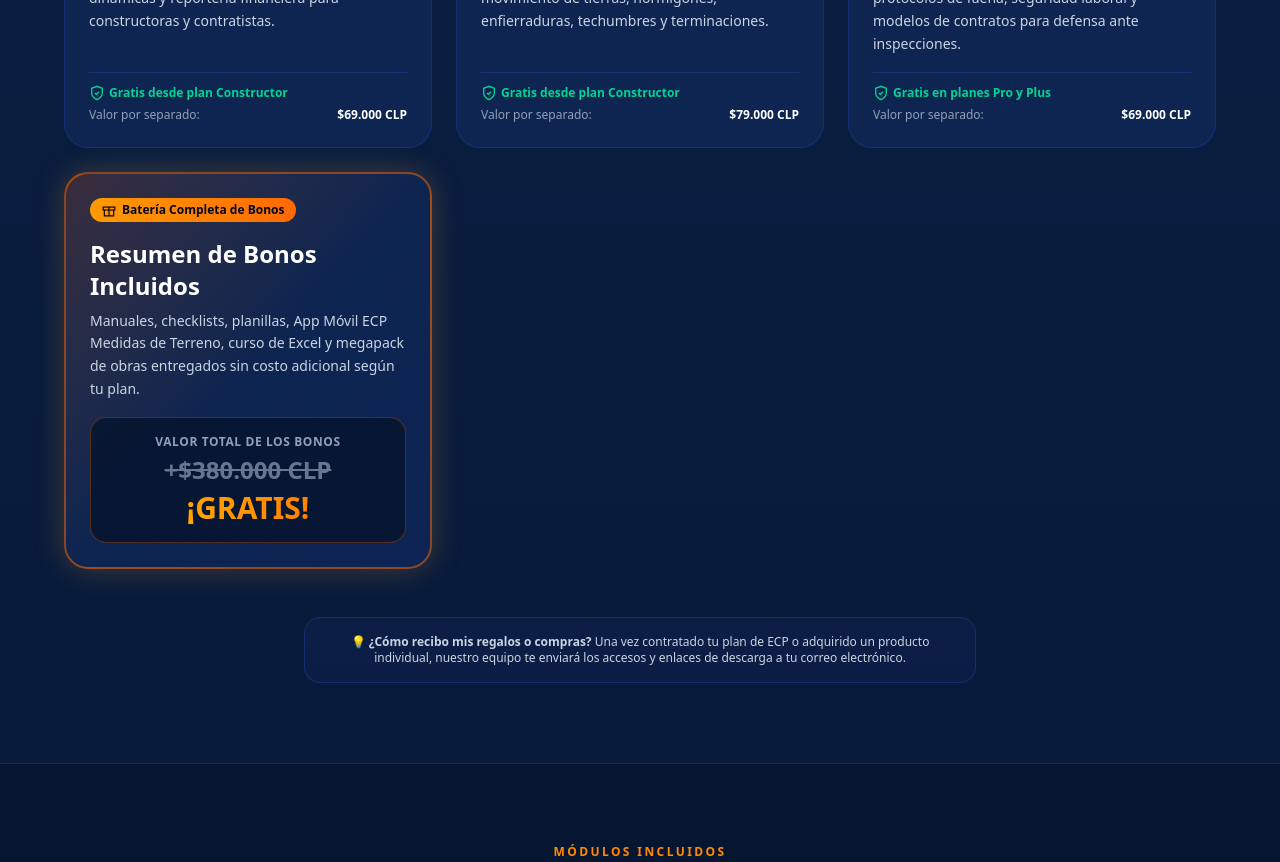
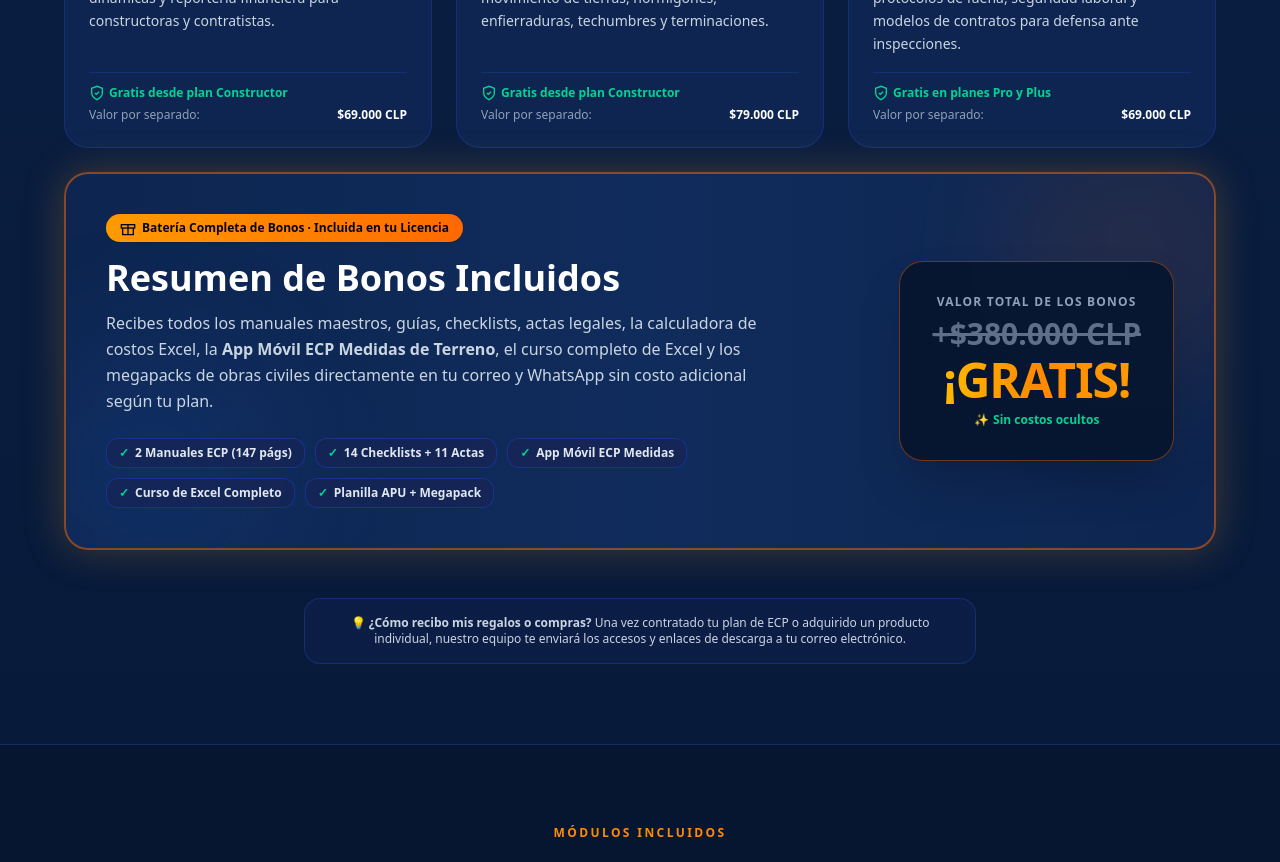
Before and after one commit to enlaceappoficial-code/agencia-soluciones-home, a Next.js app: page /constructor-pro in a window 1280 px wide. Shown: the part 4400-5262 px from the top of the page. Built offline with nearby package versions, Linux system fonts and the light colour scheme.

Commit message:
style(constructor-pro): convertir tarjeta resumen de bonos en banner horizontal full-width

```diff
--- a/src/app/constructor-pro/page.tsx
+++ b/src/app/constructor-pro/page.tsx
@@ -822,34 +822,64 @@
               </div>
             ))}
 
-            {/* Tarjeta Resumen Total (Constructor, Pro y Plus) */}
-            <div className="relative bg-gradient-to-br from-orange-500/20 via-[#0d2550] to-blue-900/30 border-2 border-orange-500/50 rounded-3xl p-6 flex flex-col justify-between shadow-[0_0_30px_rgba(245,160,32,0.25)]">
-              <div>
-                <div className="inline-flex items-center gap-1.5 text-xs font-bold px-3 py-1 rounded-full bg-gradient-to-r from-amber-500 to-orange-500 text-slate-950 mb-4">
-                  <svg className="h-3.5 w-3.5 fill-none stroke-current stroke-2" viewBox="0 0 24 24">
+            {/* Banner Resumen Total Horizontal (Ocupa toda la fila) */}
+            <div className="col-span-1 md:col-span-2 lg:col-span-3 relative bg-gradient-to-r from-[#0d2550] via-[#102c5c] to-[#0d2550] border-2 border-orange-500/50 rounded-3xl p-8 sm:p-10 shadow-[0_0_40px_rgba(245,160,32,0.25)] overflow-hidden">
+              {/* Glow decorativo de fondo */}
+              <div className="absolute top-0 right-0 transform translate-x-12 -translate-y-12 w-64 h-64 bg-orange-500/10 rounded-full blur-3xl pointer-events-none" />
+              <div className="absolute bottom-0 left-0 transform -translate-x-12 translate-y-12 w-64 h-64 bg-blue-500/10 rounded-full blur-3xl pointer-events-none" />
+
+              <div className="flex flex-col lg:flex-row items-center justify-between gap-8 relative z-10">
+                <div className="max-w-2xl text-left">
+                  <div className="inline-flex items-center gap-1.5 text-xs font-bold px-3.5 py-1.5 rounded-full bg-gradient-to-r from-amber-500 to-orange-500 text-slate-950 mb-4 shadow-sm">
+                    <svg className="h-4 w-4 fill-none stroke-current stroke-2" viewBox="0 0 24 24">
                       <polyline points="20 12 20 22 4 22 4 12" />
                       <rect x="2" y="7" width="20" height="5" />
                       <line x1="12" y1="22" x2="12" y2="7" />
                     </svg>
-                  Batería Completa de Bonos
+                    Batería Completa de Bonos · Incluida en tu Licencia
                   </div>
-                <h3 className="font-display font-extrabold text-2xl mb-2 text-white">
+
+                  <h3 className="font-display font-extrabold text-2xl sm:text-3xl lg:text-4xl mb-3 text-white">
                     Resumen de Bonos Incluidos
                   </h3>
-                <p className="text-sm text-slate-300 leading-relaxed mb-4">
-                  Manuales, checklists, planillas, App Móvil ECP Medidas de Terreno, curso de Excel y megapack de obras entregados sin costo adicional según tu plan.
+
+                  <p className="text-sm sm:text-base text-slate-300 leading-relaxed mb-6">
+                    Recibes todos los manuales maestros, guías, checklists, actas legales, la calculadora de costos Excel, la <strong>App Móvil ECP Medidas de Terreno</strong>, el curso completo de Excel y los megapacks de obras civiles directamente en tu correo y WhatsApp sin costo adicional según tu plan.
                   </p>
+
+                  {/* Pills de contenido rápido */}
+                  <div className="flex flex-wrap gap-2.5">
+                    <span className="inline-flex items-center gap-1.5 text-xs font-semibold px-3 py-1.5 rounded-xl bg-blue-950/80 border border-blue-800/60 text-slate-200">
+                      <span className="text-emerald-400">✓</span> 2 Manuales ECP (147 págs)
+                    </span>
+                    <span className="inline-flex items-center gap-1.5 text-xs font-semibold px-3 py-1.5 rounded-xl bg-blue-950/80 border border-blue-800/60 text-slate-200">
+                      <span className="text-emerald-400">✓</span> 14 Checklists + 11 Actas
+                    </span>
+                    <span className="inline-flex items-center gap-1.5 text-xs font-semibold px-3 py-1.5 rounded-xl bg-blue-950/80 border border-blue-800/60 text-slate-200">
+                      <span className="text-emerald-400">✓</span> App Móvil ECP Medidas
+                    </span>
+                    <span className="inline-flex items-center gap-1.5 text-xs font-semibold px-3 py-1.5 rounded-xl bg-blue-950/80 border border-blue-800/60 text-slate-200">
+                      <span className="text-emerald-400">✓</span> Curso de Excel Completo
+                    </span>
+                    <span className="inline-flex items-center gap-1.5 text-xs font-semibold px-3 py-1.5 rounded-xl bg-blue-950/80 border border-blue-800/60 text-slate-200">
+                      <span className="text-emerald-400">✓</span> Planilla APU + Megapack
+                    </span>
+                  </div>
                 </div>
 
-              <div className="p-4 rounded-2xl bg-[#071630]/90 border border-orange-500/30 text-center">
-                <div className="text-xs text-slate-400 uppercase font-bold tracking-wider mb-1">
+                <div className="shrink-0 w-full sm:w-auto p-6 sm:p-8 rounded-3xl bg-[#071630]/95 border border-orange-500/40 text-center shadow-2xl flex flex-col items-center justify-center min-w-[260px]">
+                  <div className="text-xs text-slate-400 uppercase font-black tracking-widest mb-1.5">
                     Valor Total de los Bonos
                   </div>
-                <div className="text-2xl font-black text-slate-400 line-through opacity-70">
+                  <div className="text-2xl sm:text-3xl font-black text-slate-400 line-through opacity-65 mb-1">
                     +$380.000 CLP
                   </div>
-                <div className="text-3xl font-black text-transparent bg-clip-text bg-gradient-to-r from-amber-400 to-orange-500 mt-1">
+                  <div className="text-4xl sm:text-5xl font-black text-transparent bg-clip-text bg-gradient-to-r from-amber-400 via-orange-400 to-amber-500 tracking-tight">
                     ¡GRATIS!
+                  </div>
+                  <div className="text-xs text-emerald-400 font-semibold mt-2 flex items-center gap-1">
+                    <span>✨</span> Sin costos ocultos
+                  </div>
                 </div>
               </div>
             </div>
```
Lines whose indentation alone changed are shown as unchanged.
